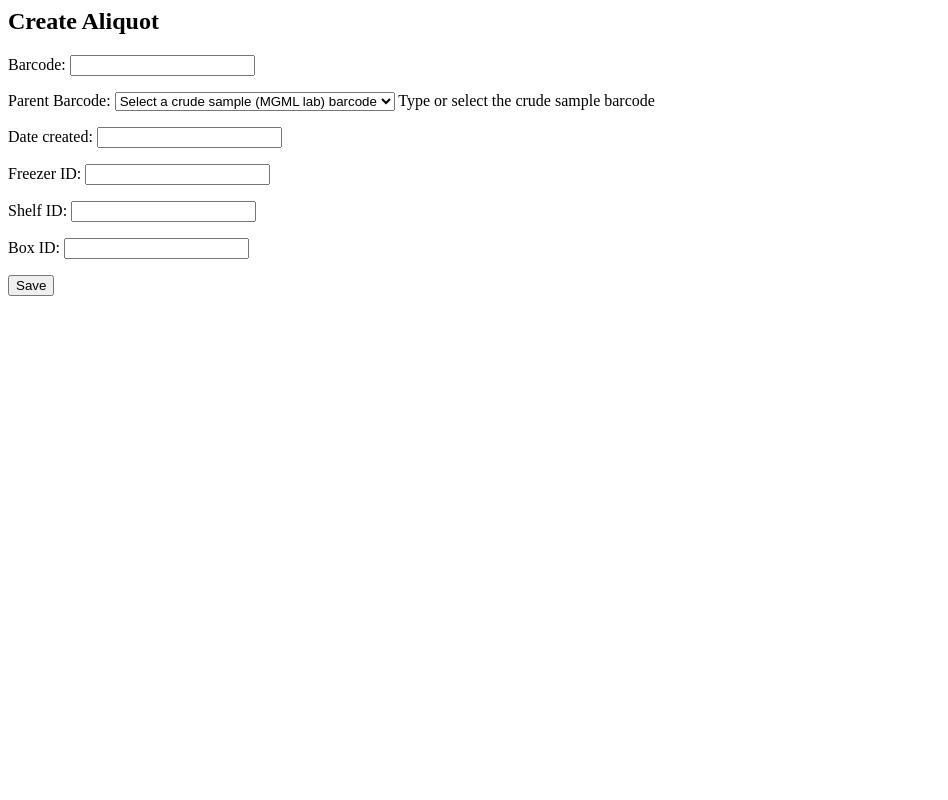
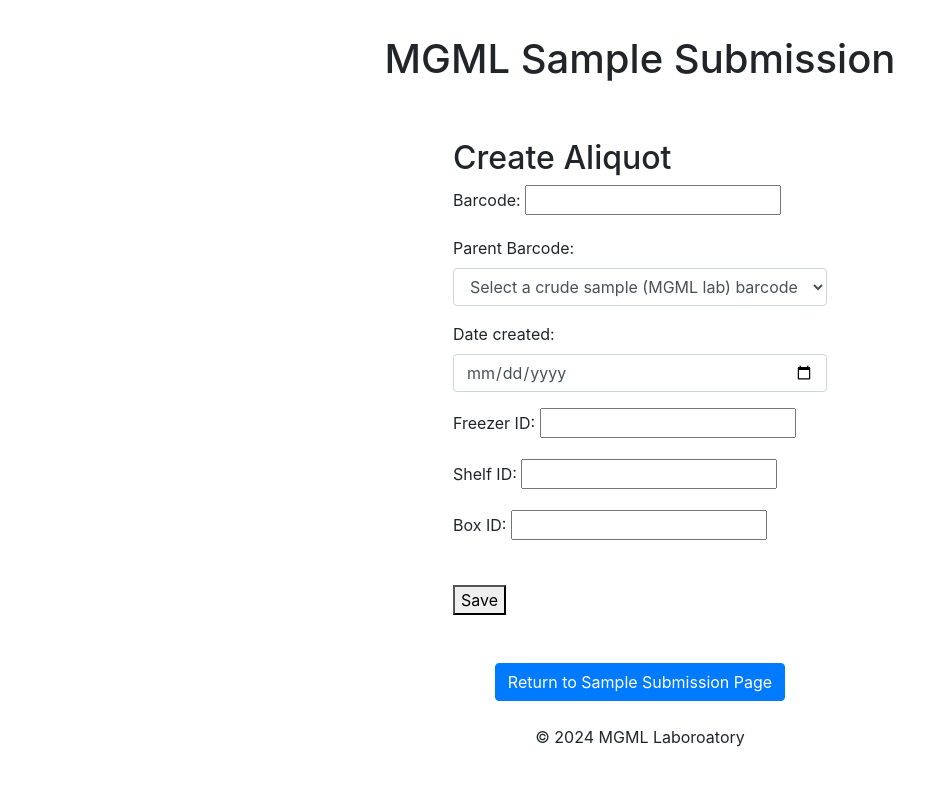
Before and after one commit to haslamdb/mgml_sampledb, a Django app: page /create_aliquot/ in a window 1280 px wide. Shown: the whole page, without its empty margins (0-948 px from the left). Run offline with Django 5.2, Linux system fonts and the light colour scheme; data that the repository does not hold is empty; some libraries are stand-ins or nearby versions.

Commit message:
modified:   sampletracking/__pycache__/forms.cpython-312.pyc 	modified:   sampletracking/__pycache__/views.cpython-312.pyc 	modified:   sampletracking/forms.py 	new file:   sampletracking/migrations/0003_remove_aliquot_sample_type_and_more.py 	new file:   sampletracking/migrations/__pycache__/0003_remove_aliquot_sample_type_and_more.cpython-312.pyc 	new file:   sampletracking/templates/base_generic.html 	modified:   sampletracking/templates/sampletracking/AliquotForm.html 	modified:   sampletracking/templates/sampletracking/CrudeSampleForm.html 	modified:   sampletracking/templates/sampletracking/ExtractForm.html 	modified:   sampletracking/templates/sampletracking/SequenceLibraryForm.html 	deleted:    sampletracking/templates/sampletracking/base_generic.html 	modified:   sampletracking/templates/sampletracking/home.html 	modified:   sampletracking/views.py

```diff
--- a/sampletracking/forms.py
+++ b/sampletracking/forms.py
@@ -11,11 +11,10 @@ class CrudeSampleForm(forms.ModelForm):
     class Meta:
         model = CrudeSample
         fields = ['barcode',  'sample_source', 'date_created', 'collection_date', 'your_id', 'freezer_ID', 'shelf_ID', 'box_ID']
-
-
-from django import forms
-from .models import Aliquot, CrudeSample
-
+        widgets = {
+            'date_created': forms.DateInput(attrs={'type': 'date', 'class': 'form-control'}),
+            'collection_date': forms.DateInput(attrs={'type': 'date', 'class': 'form-control'}),
+        }
 
 class AliquotForm(forms.ModelForm):
     parent_barcode = forms.ModelChoiceField(
@@ -24,17 +23,23 @@ class AliquotForm(forms.ModelForm):
         required=True,
         widget=forms.Select(attrs={'class': 'selectpicker', 'data-live-search': 'true'}),
         label="Parent Barcode",
-        help_text="Type or select the crude sample barcode"
+        # help_text="Type or select the crude sample barcode"
     )
 
     class Meta:
         model = Aliquot
         fields = ['barcode', 'parent_barcode', 'date_created', 'freezer_ID', 'shelf_ID', 'box_ID']
+        widgets = {
+            'date_created': forms.DateInput(attrs={'type': 'date', 'class': 'form-control'}),
+        }
+
 
     def __init__(self, *args, **kwargs):
         super(AliquotForm, self).__init__(*args, **kwargs)
         self.fields['parent_barcode'].empty_label = "Select a crude sample (MGML lab) barcode"
         self.fields['parent_barcode'].widget.attrs.update({'class': 'form-control'})
+        self.fields['parent_barcode'].label_from_instance = lambda obj: f"{obj.barcode}"
+
 
 
 class ExtractForm(forms.ModelForm):
@@ -45,19 +50,22 @@ class ExtractForm(forms.ModelForm):
         required=True,
         widget=forms.Select(attrs={'class': 'selectpicker', 'data-live-search': 'true'}),
         label="Parent Barcode",
-        help_text="Type or select the parent barcode"
+        # help_text="Type or select the parent barcode"
     )
 
     class Meta:
         model = Extract
         fields = ['barcode', 'parent_barcode', 'extract_type', 'date_created', 'freezer_ID', 'shelf_ID', 'box_ID']
-
+        widgets = {
+            'date_created': forms.DateInput(attrs={'type': 'date', 'class': 'form-control'}),
+        }
     def __init__(self, *args, **kwargs):
         super(ExtractForm, self).__init__(*args, **kwargs)
         # This is an optional customization to add a class or any attribute to your form fields
         # for styling or to incorporate JavaScript functionalities
         self.fields['parent_barcode'].empty_label = "Select an aliquot barcode"
         self.fields['parent_barcode'].widget.attrs.update({'class': 'form-control'})
+        self.fields['parent_barcode'].label_from_instance = lambda obj: f"{obj.barcode}"
 
 
 class SequenceLibraryForm(forms.ModelForm):
@@ -68,12 +76,16 @@ class SequenceLibraryForm(forms.ModelForm):
     required=True,
     widget=forms.Select(attrs={'class': 'selectpicker', 'data-live-search': 'true'}),
     label="Parent Barcode",
-    help_text="Type or select the extract barcode"
+    # help_text="Type or select the extract barcode"
     )
 
     class Meta:
         model = SequenceLibrary
         fields = ['barcode', 'parent_barcode', 'date_created', 'library_type','nindex', 'sindex', 'qubit_conc', 'diluted_qubit_conc', 'clean_library_conc', 'date_sequenced', 'freezer_ID', 'shelf_ID', 'box_ID']
+        widgets = {
+            'date_created': forms.DateInput(attrs={'type': 'date', 'class': 'form-control'}),
+            'date_sequenced': forms.DateInput(attrs={'type': 'date', 'class': 'form-control'}),
+        }
 
     def __init__(self, *args, **kwargs):
         super(SequenceLibraryForm, self).__init__(*args, **kwargs)
@@ -81,3 +93,4 @@ class SequenceLibraryForm(forms.ModelForm):
         # for styling or to incorporate JavaScript functionalities
         self.fields['parent_barcode'].empty_label = "Select an extract barcode"
         self.fields['parent_barcode'].widget.attrs.update({'class': 'form-control'})
+        self.fields['parent_barcode'].label_from_instance = lambda obj: f"{obj.barcode}"
--- /dev/null
+++ b/sampletracking/templates/base_generic.html
@@ -0,0 +1,73 @@
+<!doctype html>
+<html lang="en">
+  <head>
+    <!-- Required meta tags -->
+    <meta charset="utf-8">
+    <meta name="viewport" content="width=device-width, initial-scale=1, shrink-to-fit=yes">
+
+    <!-- Bootstrap CSS -->
+    <link rel="stylesheet" href="https://stackpath.bootstrapcdn.com/bootstrap/4.3.1/css/bootstrap.min.css">
+    <link rel="stylesheet" href="https://cdn.jsdelivr.net/npm/bootstrap@4.1.3/dist/css/bootstrap.min.css" integrity="sha384-MCw98/SFnGE8fJT3GXwEOngsV7Zt27NXFoaoApmYm81iuXoPkFOJwJ8ERdknLPMO" crossorigin="anonymous">
+    <!-- Bootstrap CSS -->
+    <link rel="stylesheet" href="https://stackpath.bootstrapcdn.com/bootstrap/4.3.1/css/bootstrap.min.css">
+    <!-- Bootstrap Select CSS -->
+    <link rel="stylesheet" href="https://cdnjs.cloudflare.com/ajax/libs/bootstrap-select/1.13.1/css/bootstrap-select.min.css">
+    <!-- jQuery (necessary for Bootstrap's JavaScript plugins) -->
+    <script src="https://ajax.googleapis.com/ajax/libs/jquery/3.3.1/jquery.min.js"></script>
+    <!-- Bootstrap JS -->
+    <script src="https://stackpath.bootstrapcdn.com/bootstrap/4.3.1/js/bootstrap.bundle.min.js"></script>
+    <!-- Bootstrap Select JS -->
+    <script src="https://cdnjs.cloudflare.com/ajax/libs/bootstrap-select/1.13.1/js/bootstrap-select.min.js"></script>
+
+    <style>
+      body, html {
+          margin: 0;
+          padding: 0;
+          height: 100%; /* Make sure the html and body elements cover the full height */
+      }
+      .main-content {
+          min-height: 100vh; /* Use vh (viewport height) to cover full viewport height */
+          display: flex;
+          flex-direction: column;
+          justify-content: center; /* Center vertically */
+          align-items: center; /* Center horizontally */
+          padding: 20px; /* Add some padding around the content */
+      }
+  </style>
+
+    <title>{% block title %}MGML Laboratory {% endblock %}</title>
+
+</head>
+
+<body>
+  <div class="main-content">
+
+    <header>
+        <h1>MGML Sample Submission</h1>
+    </header>
+
+    <main>
+
+        {% block content %}{% endblock %}
+
+    </main>
+
+    <br>
+    </br>
+    <a href="{% url 'home' %}" class="btn btn-primary">Return to Sample Submission Page</a>
+    </br>
+
+
+
+    <footer>
+        <p>© 2024 MGML Laboroatory</p>
+    </footer>
+
+ <!-- Optional JavaScript -->
+
+    <!-- jQuery first, then Popper.js, then Bootstrap JS -->
+    <script src="https://code.jquery.com/jquery-3.3.1.slim.min.js" integrity="sha384-q8i/X+965DzO0rT7abK41JStQIAqVgRVzpbzo5smXKp4YfRvH+8abtTE1Pi6jizo" crossorigin="anonymous"></script>
+    <script src="https://cdn.jsdelivr.net/npm/popper.js@1.14.3/dist/umd/popper.min.js" integrity="sha384-ZMP7rVo3mIykV+2+9J3UJ46jBk0WLaUAdn689aCwoqbBJiSnjAK/l8WvCWPIPm49" crossorigin="anonymous"></script>
+    <script src="https://cdn.jsdelivr.net/npm/bootstrap@4.1.3/dist/js/bootstrap.min.js" integrity="sha384-ChfqqxuZUCnJSK3+MXmPNIyE6ZbWh2IMqE241rYiqJxyMiZ6OW/JmZQ5stwEULTy" crossorigin="anonymous"></script>
+  </body>
+</html>
--- a/sampletracking/templates/sampletracking/AliquotForm.html
+++ b/sampletracking/templates/sampletracking/AliquotForm.html
@@ -1,10 +1,15 @@
-
+{% extends "base_generic.html" %}
 
 {% block content %}
+  <br>
+  </br>
   <h2>Create Aliquot</h2>
   <form method="POST">
     {% csrf_token %}
     {{ form.as_p }}
+    <br>
     <button type="submit">Save</button>
+    </br>
+
   </form>
 {% endblock %}
--- a/sampletracking/templates/sampletracking/CrudeSampleForm.html
+++ b/sampletracking/templates/sampletracking/CrudeSampleForm.html
@@ -1,4 +1,4 @@
-
+{% extends "base_generic.html" %}
 
 {% block content %}
   <h2>Create Crude Sample</h2>
--- a/sampletracking/templates/sampletracking/ExtractForm.html
+++ b/sampletracking/templates/sampletracking/ExtractForm.html
@@ -1,4 +1,4 @@
-
+{% extends "base_generic.html" %}
 
 {% block content %}
   <h2>Create Extract</h2>
--- a/sampletracking/templates/sampletracking/SequenceLibraryForm.html
+++ b/sampletracking/templates/sampletracking/SequenceLibraryForm.html
@@ -1,4 +1,4 @@
-
+{% extends "base_generic.html" %}
 
 {% block content %}
   <h2>Create Sequence Library</h2>
--- a/sampletracking/templates/sampletracking/home.html
+++ b/sampletracking/templates/sampletracking/home.html
@@ -1,7 +1,6 @@
-
+{% extends "base_generic.html" %}
 
 {% block content %}
-  <h2>Welcome to the Sample Submission Site</h2>
   <p>Select the type of sample you're submitting:</p>
   <ul>
     <li><a href="{% url 'create_crude_sample' %}">Crude Sample</a></li>
--- a/sampletracking/views.py
+++ b/sampletracking/views.py
@@ -7,7 +7,7 @@ def create_crude_sample(request):
     if request.method == 'POST':
         form = CrudeSampleForm(request.POST)
         if form.is_valid():
-            sample = form.save(commit=False)
+            form.save()
 
             return redirect('sample_submitted')
     else:
```
Also changed, not shown: sampletracking/templates/sampletracking/base_generic.html (deleted, +0 -20 lines), sampletracking/migrations/0003_remove_aliquot_sample_type_and_more.py (added).
